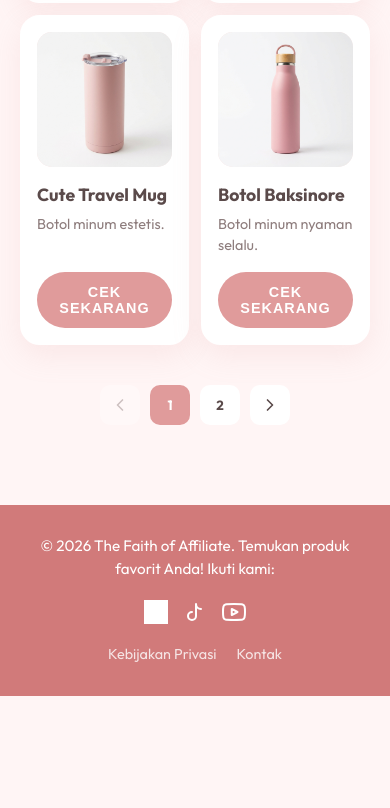
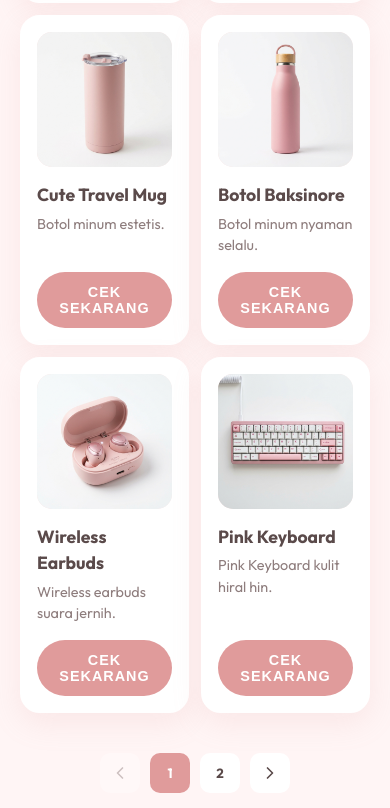
Before and after one commit to raflyasyahdani11/raflyasyahdani11.github.io, a Svelte app: page / in a window 390 px wide. Shown: the part 1047-1855 px from the top of the page. Before the commit the page ends 1743 px from the top, so only its background shows below. Built offline with nearby package versions, Linux system fonts and the light colour scheme; grey boxes are pictures that could not be loaded.

Commit message:
Finalize grid responsiveness, items per page, and sticky footer

```diff
--- a/src/App.svelte
+++ b/src/App.svelte
@@ -32,7 +32,7 @@
   }
 
   let currentPage = 1;
-  const itemsPerPage = 4;
+  const itemsPerPage = 6;
 
   $: totalPages = Math.ceil(filteredProducts.length / itemsPerPage);
   $: paginatedProducts = filteredProducts.slice(
--- a/src/app.css
+++ b/src/app.css
@@ -23,8 +23,16 @@ body {
   background-color: var(--bg-pink);
   color: var(--text-main);
   min-height: 100vh;
+  display: flex;
+  flex-direction: column;
   overflow-x: hidden;
   line-height: 1.5;
+}
+
+#app {
+  min-height: 100vh;
+  display: flex;
+  flex-direction: column;
 }
 
 .sr-only {
@@ -95,6 +103,9 @@ body {
   max-width: 1200px;
   margin: 0 auto;
   padding: 40px 20px;
+  flex: 1;
+  width: 100%;
+  box-sizing: border-box;
 }
 
 /* Header / Search */
@@ -295,9 +306,22 @@ body {
 /* Product Grid */
 .product-grid {
   display: grid;
-  grid-template-columns: repeat(auto-fill, minmax(200px, 1fr));
+  grid-template-columns: repeat(3, 1fr);
   gap: 20px;
   transition: opacity 0.3s ease;
+}
+
+@media (max-width: 1100px) {
+  .product-grid {
+    grid-template-columns: repeat(2, 1fr);
+  }
+}
+
+@media (max-width: 600px) {
+  .product-grid {
+    grid-template-columns: repeat(2, 1fr);
+    gap: 12px;
+  }
 }
 
 .product-grid.searching {
@@ -330,10 +354,6 @@ body {
 }
 
 @media (max-width: 500px) {
-  .product-grid {
-    grid-template-columns: 1fr 1fr;
-    gap: 12px;
-  }
   .product-card {
     padding: 10px;
   }
```
